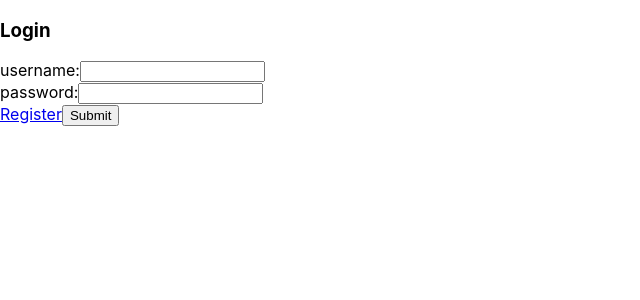
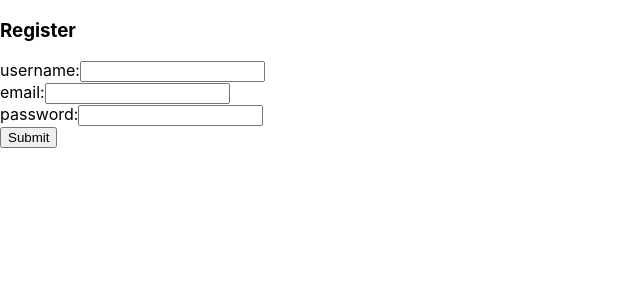
Before and after one commit to ypolanco/Santos, a React (Create React App) app in the folder client/: page /user/register in a window 1280 px wide. Shown: the top 300 px of the page, without its empty margins (0-640 px from the left). Built offline with nearby package versions, Linux system fonts and the light colour scheme; no server answers.

Commit message:
registration and login work

```diff
--- a/client/src/App.js
+++ b/client/src/App.js
@@ -1,6 +1,7 @@
 import React, { Component } from "react";
 import Login from "./components/Login";
-import { loginUser } from "./services/auth";
+import { loginUser, registerUser} from "./services/auth";
+import Main from "./components/Main";
 
 export default class App extends Component {
   state = {
@@ -12,10 +13,18 @@ export default class App extends Component {
     this.setState({ currentUser });
   };
 
+  handleRegisterSubmit = async (registerData) => {
+    const currentUser = await registerUser(registerData);
+    this.setState({ currentUser });
+  }
+
   render() {
     return (
       <div>
-        <Login handleLoginSubmit={this.props.handleLoginSubmit} />
+        <Main
+          handleLoginSubmit={this.handleLoginSubmit}
+          handleRegisterSubmit={this.handleRegisterSubmit}
+        />
       </div>
     );
   }
--- a/client/src/components/Login.jsx
+++ b/client/src/components/Login.jsx
@@ -1,34 +1,37 @@
-import React, { Component } from 'react';
-import { Link } from 'react-router-dom';
+import React, { Component } from "react";
+import { Link } from "react-router-dom";
 
 export default class Login extends Component {
   state = {
     username: "",
-    password: ""
-  }
+    password: "",
+  };
 
   handleChange = (e) => {
     const { name, value } = e.target;
     this.setState({
-      [name]: value
-    })
-  }
+      [name]: value,
+    });
+  };
 
   render() {
     const { username, password } = this.state;
     const { handleLoginSubmit, history } = this.props;
     return (
-      <form onSubmit={(e) => {
-        e.preventDefault();
-        handleLoginSubmit(this.state);
-        history.push('/');
-        this.setState({
-          username: "",
-          password: ""
-        })
-      }}>
+      <form
+        onSubmit={(e) => {
+          e.preventDefault();
+          handleLoginSubmit(this.state);
+          history.push("/portfolios");
+          this.setState({
+            username: "",
+            password: "",
+          });
+        }}
+      >
         <h3>Login</h3>
-        <label htmlFor="username">username:
+        <label htmlFor="username">
+          username:
           <input
             id="username"
             type="text"
@@ -38,7 +41,8 @@ export default class Login extends Component {
           />
         </label>
         <br />
-        <label htmlFor="password">password:
+        <label htmlFor="password">
+          password:
           <input
             id="password"
             type="password"
@@ -48,9 +52,11 @@ export default class Login extends Component {
           />
         </label>
         <br />
-        <Link to='/user/register'>Register</Link>
+        <Link to="/user/register">
+          <button>Create Account</button>
+        </Link>
         <button>Submit</button>
       </form>
-    )
+    );
   }
 }
--- /dev/null
+++ b/client/src/components/Main.jsx
@@ -0,0 +1,98 @@
+import React, { Component } from "react";
+import { Route } from "react-router-dom";
+import Login from "./Login";
+import { getAllPortfolios } from "../services/portfolio";
+import ShowPortfolios from "./ShowPortfolio";
+import Register from './Register';
+// import { getAllFlavors } from '../services/flavors';
+// import { getAllFoods, createFood, deleteFood } from '../services/foods';
+// import ShowFlavors from './ShowFlavors';
+// import ShowFoods from './ShowFoods';
+// import CreateFood from './CreateFood';
+
+export default class Main extends Component {
+  state = {
+    portfolio: [],
+    securities: [],
+  };
+
+  componentDidMount() {
+    this.getPortfolio();
+    // this.getFoods();
+  }
+
+  // ============================
+  // ========== Portfolios =========
+  // ============================
+
+  getPortfolio = async () => {
+    const portfolios = await getAllPortfolios();
+    this.setState({ portfolios });
+  };
+
+  // ============================
+  // ========== Foods ===========
+  // ============================
+
+  // getFoods = async () => {
+  //   const foods = await getAllFoods();
+  //   this.setState({ foods });
+  // }
+
+  // postFood = async (foodData) => {
+  //   const newFood = await createFood(foodData);
+  //   this.setState(prevState => ({
+  //     foods: [...prevState.foods, newFood]
+  //   }))
+  // }
+
+  // destroyFood = async (id) => {
+  //   await deleteFood(id);
+  //   this.setState(prevState => ({
+  //     foods: prevState.foods.filter(food => food.id !== id)
+  //   }))
+  // }
+
+
+
+  render() {
+    // console.log(this.state.portfolios)
+    return (
+      <main>
+        <Route
+          path="/user/login"
+          render={(props) => (
+            <Login
+              {...props}
+              handleLoginSubmit={this.props.handleLoginSubmit}
+            />
+          )}
+        />
+       <Route path='/user/register' render={(props) => (
+          <Register
+            {...props}
+            handleRegisterSubmit={this.props.handleRegisterSubmit}
+          />
+        )} />
+        <Route path='/portfolios' render={() => (
+          <ShowPortfolios
+            portfolios={this.state.portfolios}
+          />
+        )} />
+        {/* <Route path='/foods' render={() => (
+          <ShowFoods
+            foods={this.state.foods}
+            currentUser={this.props.currentUser}
+            destroyFood={this.destroyFood}
+          />
+        )} /> */}
+        {/* <Route path='/new/food' render={(props) => (
+          <CreateFood
+            {...props}
+            postFood={this.postFood}
+          />
+        )} /> */}
+      </main>
+    );
+  }
+}
--- /dev/null
+++ b/client/src/components/Register.jsx
@@ -0,0 +1,67 @@
+import React, { Component } from 'react';
+import {Link} from 'react-router-dom';
+
+export default class Register extends Component {
+  state = {
+    username: "",
+    email: "",
+    password: ""
+  }
+
+  handleChange = (e) => {
+    const { name, value } = e.target;
+    this.setState({
+      [name]: value
+    })
+  }
+
+  render() {
+    const { username, email, password } = this.state;
+    const { handleRegisterSubmit, history } = this.props;
+    return (
+      <form onSubmit={(e) => {
+        e.preventDefault();
+        handleRegisterSubmit(this.state);
+        history.push('/');
+        this.setState({
+          username: "",
+          email: "",
+          password: ""
+        })
+      }}>
+        <h3>Register</h3>
+        <label htmlFor="username">username:
+          <input
+            id="username"
+            type="text"
+            name="username"
+            value={username}
+            onChange={this.handleChange}
+          />
+        </label>
+        <br />
+        <label htmlFor="email">email:
+          <input
+            id="email"
+            type="text"
+            name="email"
+            value={email}
+            onChange={this.handleChange}
+          />
+        </label>
+        <br />
+        <label htmlFor="password">password:
+          <input
+            id="password"
+            type="password"
+            name="password"
+            value={password}
+            onChange={this.handleChange}
+          />
+        </label>
+        <br />
+        <button>Submit</button>
+      </form>
+    )
+  }
+}
--- /dev/null
+++ b/client/src/components/ShowPortfolio.jsx
@@ -0,0 +1,18 @@
+import React from "react";
+
+export default function ShowPortfolios(props) {
+  const { portfolios } = props;
+
+  console.log("hello", portfolios)
+
+
+  return (
+    <>
+      <hr />
+      <h3>Portfolios</h3>
+      {/* {portfolios.map((port) => (
+        <p key={port.id}>{port.name}</p>
+      ))} */}
+    </>
+  );
+}
```
